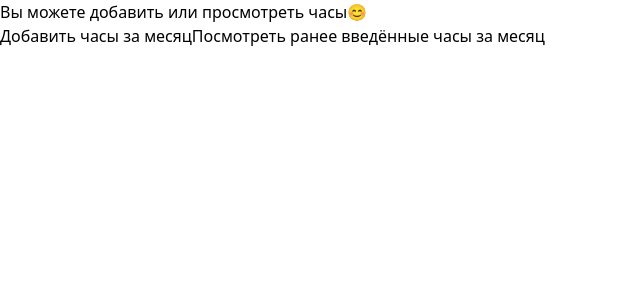
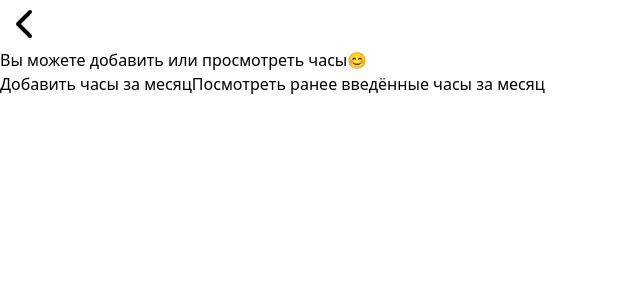
Before and after one commit to valikbrrr/time-bot-react, a React (Create React App) app: page /mouthbranch in a window 1280 px wide. Shown: the top 300 px of the page, without its empty margins (0-640 px from the left). Built offline with nearby package versions, Linux system fonts and the light colour scheme.

Commit message:
feat: add BackArrow

```diff
--- /dev/null
+++ b/src/assets/BackArrow.tsx
@@ -0,0 +1,19 @@
+import { useNavigate } from "react-router-dom"
+
+
+interface BackArrowProps {
+  lastPage: string; // Указываем тип
+}
+
+const BackArrow: React.FC<BackArrowProps>  = ({lastPage}) => {
+   const navigate = useNavigate()
+ return (
+   <div
+      onClick={() => navigate(lastPage)}
+      className="pt-8 pl-5">
+        <svg xmlns="http://www.w3.org/2000/svg" width="48" height="48" viewBox="0 0 24 24" fill="none" stroke="currentColor" stroke-width="2" stroke-linecap="round" stroke-linejoin="round" className="text-white hover:scale-110 hover:text-gray-300"><path d="m15 18-6-6 6-6"/></svg>
+   </div>
+ )
+}
+
+export default BackArrow
--- a/src/pages/Month/AddHoursMonth.tsx
+++ b/src/pages/Month/AddHoursMonth.tsx
@@ -1,7 +1,14 @@
 const AddHoursMonth = () => {
     return (
         <div className="bg-[#26425A] w-full h-full min-h-screen min-w-screen overflow-hidden flex">
-            добавить в месяц
+            <div className="">
+                Выберите ваш месяц
+            </div>
+            <div className="">
+                <button></button>
+                <button></button>
+                <button></button>
+            </div>
         </div>
     )
 }
--- a/src/pages/Month/MonthBranch.tsx
+++ b/src/pages/Month/MonthBranch.tsx
@@ -1,10 +1,12 @@
 import { useNavigate } from "react-router-dom";
+import BackArrow from "../../assets/BackArrow";
 
 const MonthBranch = () => {
   const navigate = useNavigate()
   return (
     <div className="bg-[#26425A] w-full h-full min-h-screen min-w-screen overflow-hidden flex flex-col justify-between">
-      <div className="pt-28 px-[10%]">
+      <BackArrow lastPage={"/"} />
+      <div className="pt-8 px-[10%]">
         <div className="text-center text-white text-3xl mb-4">Вы можете добавить или просмотреть часы😊</div>
       </div>
         <div className="flex justify-center mb-40">
--- a/src/pages/Project/AddHoursProject.tsx
+++ b/src/pages/Project/AddHoursProject.tsx
@@ -1,4 +1,5 @@
 import { useNavigate } from "react-router-dom"
+import BackArrow from "../../assets/BackArrow"
 
 const AddHoursProject = () => {
 
@@ -6,7 +7,8 @@ const AddHoursProject = () => {
 
     return (
         <div className="bg-[#26425A] w-full h-full min-h-screen min-w-screen overflow-hidden flex flex-col justify-between">
-          <div className="pt-28 px-[10%]">
+          <BackArrow lastPage={"/projectbranch"} />
+          <div className="pt-8 px-[10%]">
             <div className="text-center pt-8 text-white text-3xl mb-4">Что вы хотите сделать?</div>
           </div>
           <div className="flex justify-center mb-40">
--- a/src/pages/Project/ProjectBranch.tsx
+++ b/src/pages/Project/ProjectBranch.tsx
@@ -1,11 +1,13 @@
 import { useNavigate } from "react-router-dom";
+import BackArrow from "../../assets/BackArrow";
 
 const ProjectBranch = () => {
   const navigate = useNavigate();
 
   return (
     <div className="bg-[#26425A] w-full h-full min-h-screen min-w-screen overflow-hidden flex flex-col justify-between">
-      <div className="pt-28 px-[10%]">
+      <BackArrow lastPage={"/"} />
+      <div className="pt-8 px-[10%]">
         <div className="text-center text-white text-3xl mb-4">Вы можете добавить или просмотреть часы😊</div>
       </div>
       <div className="flex justify-center mb-40">
```
